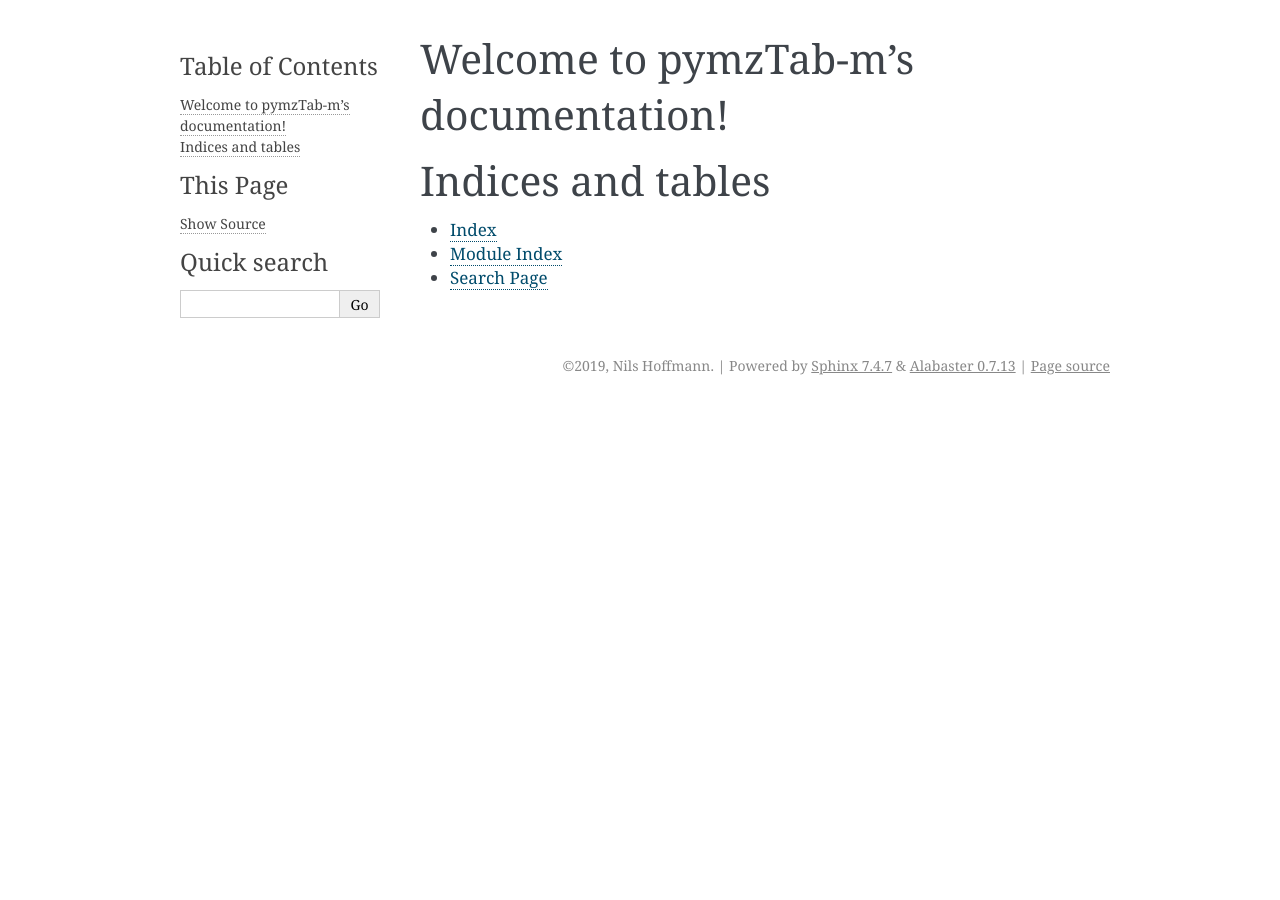
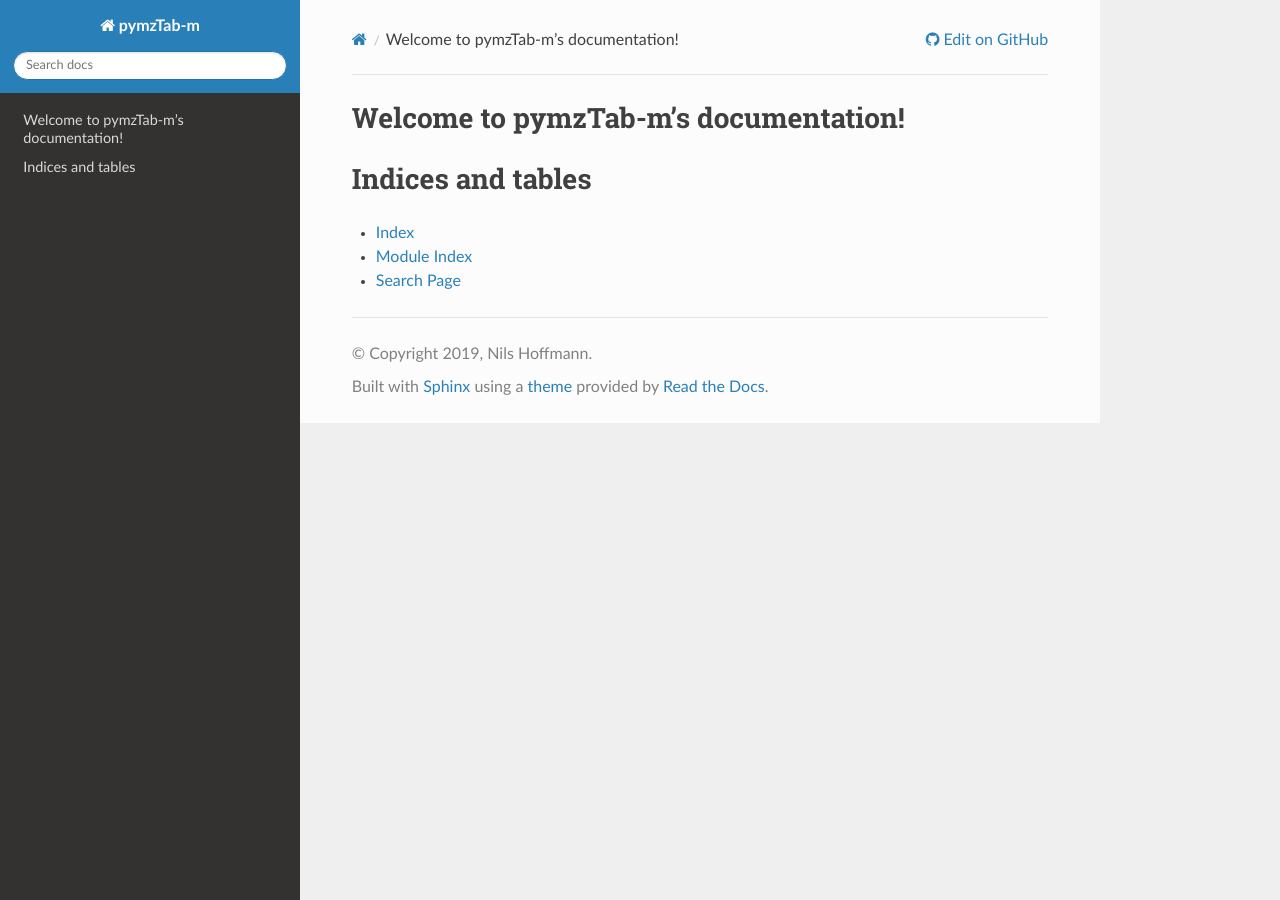
Before and after one commit to lifs-tools/pymzTab-m, a Sphinx documentation site: the page built from docs/source/index.rst, in a window 1280 px wide. Built offline with Sphinx 7.4.7 and the Read the Docs theme 2.0.0, drawn with Linux system fonts in a browser that asks for light colours.

Commit message:
Added github edit link

```diff
--- a/docs/source/conf.py
+++ b/docs/source/conf.py
@@ -47,7 +47,7 @@ exclude_patterns = []
 # The theme to use for HTML and HTML Help pages.  See the documentation for
 # a list of builtin themes.
 #
-html_theme = 'alabaster'
+html_theme = 'sphinx_rtd_theme'
 
 # Add any paths that contain custom static files (such as style sheets) here,
 # relative to this directory. They are copied after the builtin static files,
@@ -55,3 +55,11 @@ html_theme = 'alabaster'
 html_static_path = ['_static']
 
 master_doc = 'index'
+
+html_context = {
+    "display_github": True, # Integrate GitHub
+    "github_user": "lifs-tools", # Username
+    "github_repo": "pymzTab-m", # Repo name
+    "github_version": "master", # Version
+    "conf_py_path": "/docs/source/", # Path in the checkout to the docs root
+}
```
